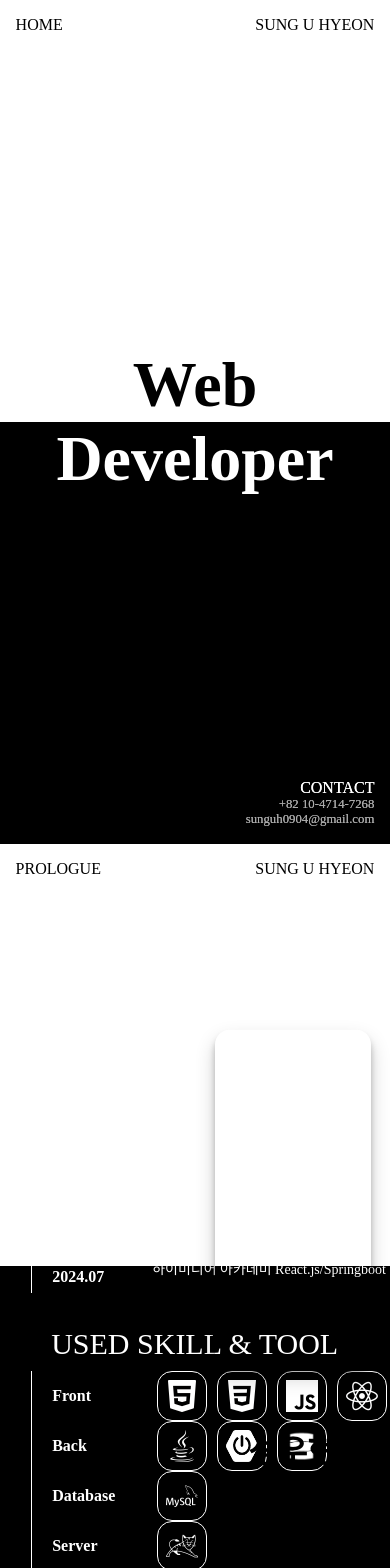
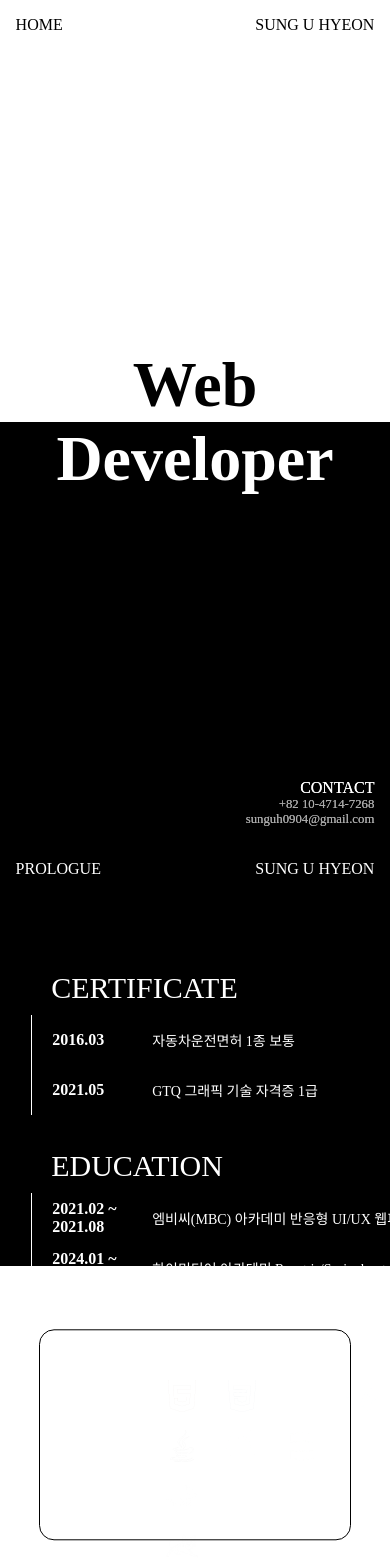
Before and after one commit to sunguh0904/sunguh0904.github.io, a React (Create React App) app: page / in a window 390 px wide. Shown: the top 1568 px of the page. Built offline with nearby package versions, Linux system fonts and the light colour scheme.

Commit message:
#21 feat 프롤로그 모바일 페이지 프로필 컨텐트 구현

```diff
--- a/src/css/prologue.css
+++ b/src/css/prologue.css
@@ -42,7 +42,7 @@
 }
 
 .profile-img {
-    width: 80%;
+    width: 100%;
     max-width: 400px;
     height: 40%;
     position: absolute;
@@ -50,7 +50,8 @@
     left: 50%;
     transform: translate(-50%, -70%);
     border-radius: 15px;
-    box-shadow: 0 10px 20px rgba(0, 0, 0, 0.19), 0 6px 6px rgba(0, 0, 0, 0.23);
+    /* box-shadow: 0 10px 20px rgba(0, 0, 0, 0.19), 0 6px 6px rgba(0, 0, 0, 0.23); */
+    border: 1px solid #000;
     /* background-image: url(); */
     background-size: 400px 400px;
     background-repeat: no-repeat;
@@ -141,16 +142,57 @@
 /* mobile =================================================================================================================================== */
 @media (max-width: 800px) {
     .prologue-wrap {
-        background: linear-gradient(0deg, #000 50%, #fff 50%);
+        background: linear-gradient(180deg, #000 50%, #fff 50%);
+    }
+
+    .prologue-content {
+        display: block;
+        position: relative;
     }
 
     .prologue-header {
         height: 50px;
         font-size: 1em;
-        background: #fff;
+        background: #000;
     }
 
-    .prologue-header-current-page {
-        color: #000;
+    .prologue-header-name {
+        color: #fff;
     }
+
+    .profile-wrap {
+        height: 50vh;
+        width: 100%;
+    }
+
+    .profile-img {
+        width: 80%;
+        height: 50%;
+    }
+
+    .profile-info {
+        position: absolute;
+        bottom: 5%;
+        left: 50%;
+        transform: translate(-50%, 0);
+        text-align: center;
+        font-weight: bold;
+    }
+
+    .profile-ko-name {
+        font-size: 1.5em;
+        margin-bottom: 5%;
+    }
+
+    .profile-eng-name,
+    .profile-birth-date {
+        font-size: 1em;
+    }
+
+    .summary-wrap {
+        height: 50vh;
+        width: 100%;
+
+    }
+
 }
```
